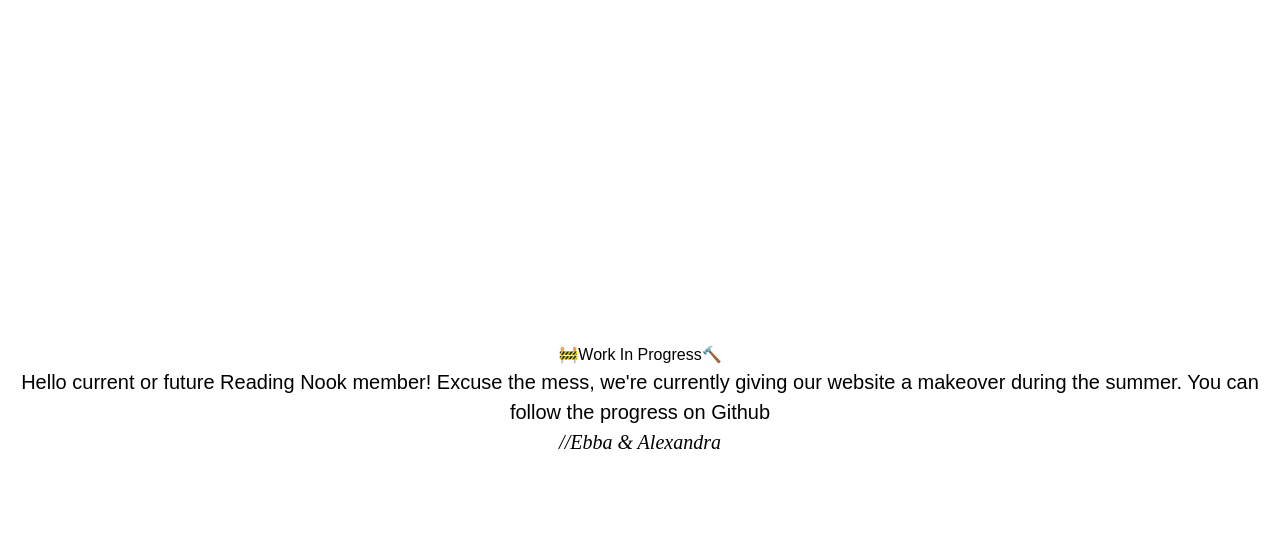
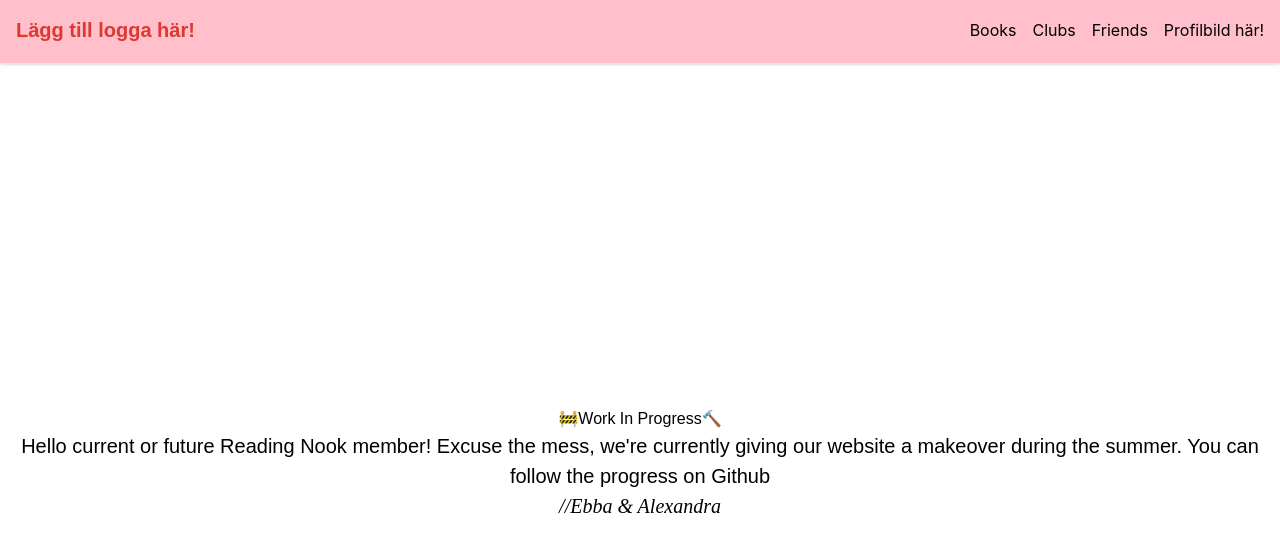
Before and after one commit to gorillagripcore/readingnook.se, a React (Create React App) app: page / in a window 1280 px wide. Shown: the top 552 px of the page. Built offline with nearby package versions, Linux system fonts and the light colour scheme; a web font is replaced by a local one.

Commit message:
Added some styles and begun creating the navbar

```diff
--- a/src/App.js
+++ b/src/App.js
@@ -1,8 +1,10 @@
 import './App.css';
+import Navbar from './components/Navbar';
 
 function App() {
   return (
     <div className="App">
+      <Navbar />
       <div className='container'>
         <h1>🚧Work In Progress🔨</h1>
         <p>Hello current or future Reading Nook member! Excuse the mess, we're currently giving our website a makeover during the summer. You can follow the progress on <a href="https://github.com/gorillagripcore/readingnook.se" target="_blank" rel="noopener noreferrer">Github</a></p>
--- /dev/null
+++ b/src/components/Navbar.jsx
@@ -0,0 +1,18 @@
+// src/components/Navbar/Navbar.jsx
+function Navbar() {
+  return (
+    <nav className="bg-main-pink border-b shadow p-4 h-16">
+      <div className="mx-auto flex justify-between items-center">
+        <h1 className="text-xl font-bold text-red-text">Lägg till logga här!</h1>
+        <ul className="flex gap-4">
+          <li><a href="#" className="text-black hover:text-blue-600">Books</a></li>
+          <li><a href="#" className="text-black hover:text-blue-600">Clubs</a></li>
+          <li><a href="#" className="text-black hover:text-blue-600">Friends</a></li>
+          <li><a href="#" className="text-black hover:text-blue-600">Profilbild här!</a></li>
+        </ul>
+      </div>
+    </nav>
+  );
+}
+
+export default Navbar;
--- a/tailwind.config.js
+++ b/tailwind.config.js
@@ -1,8 +1,15 @@
 /** @type {import('tailwindcss').Config} */
 module.exports = {
-  content: [],
+  content: ["./src/**/*.{js,jsx,ts,tsx}"],
   theme: {
-    extend: {},
+    extend: {
+      colors: {
+        'main-pink': '#FFC0CB',
+        'red-text': '#DC3931',
+        'accents': '#334893',
+        'main-background': '#FDE9EF',
+      },
+    },
   },
   plugins: [],
 }
```
